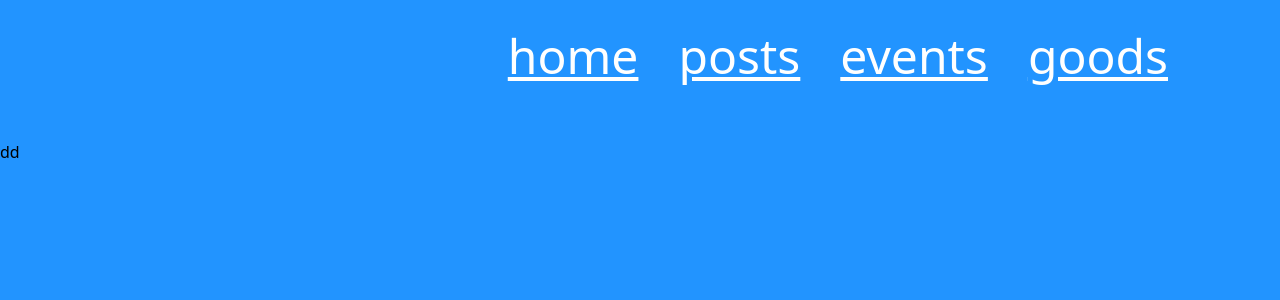
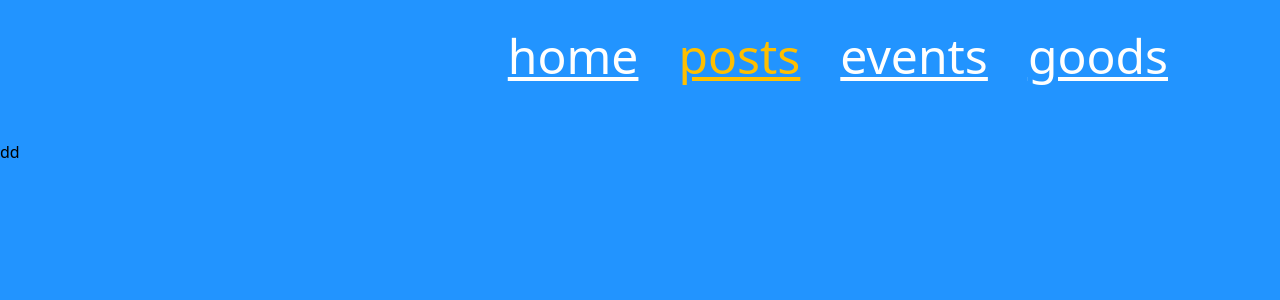
Before and after one commit to anonymousRecords/najakgil-web, a Next.js app: page /posts/1 in a window 1280 px wide. Shown: the top 300 px of the page. Built offline with nearby package versions, Linux system fonts and the light colour scheme.

Commit message:
fix : 일부 Navbar element 색상 변경 적용

```diff
--- a/components/Navbar.tsx
+++ b/components/Navbar.tsx
@@ -5,16 +5,27 @@ import React from "react";
 import { usePathname } from "next/navigation";
 
 function Navbar() {
-  const searchParams = usePathname();
+  const pathname = usePathname();
+
+  const isActive = (name: string) => {
+    // "/" 경로는 예외 처리
+    if (name === "home" && pathname === "/") {
+      return true;
+    }
+    return pathname.includes(name);
+  };
 
   return (
-    <nav className="fixed right-0 top-0 w-full bg-[#2294FF] py-8 md:px-20" style={{zIndex: "10"}}>
+    <nav
+      className="fixed right-0 top-0 w-full bg-[#2294FF] py-8 md:px-20"
+      style={{ zIndex: "10" }}
+    >
       <div className="sm: prose prose-xl flex items-center justify-end gap-10 px-8 text-lg text-white sm:text-2xl md:text-3xl lg:text-4xl xl:text-5xl">
         {navElements.map((element) => (
           <Link
             key={element.name}
             href={element.url}
-            className={`${searchParams === element.url ? "text-[#FFBF00]" : "text-white"}`}
+            className={`${isActive(element.name) ? "text-[#FFBF00]" : "text-white"}`}
           >
             {element.name}
           </Link>
```
